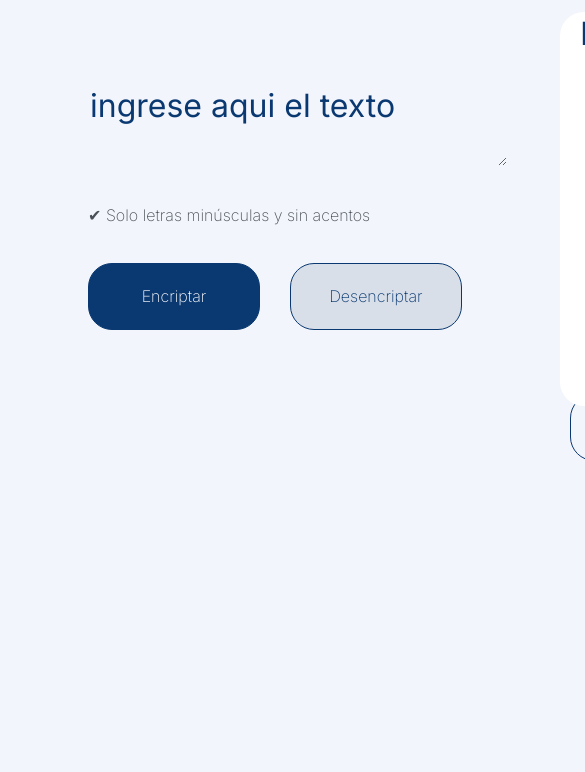
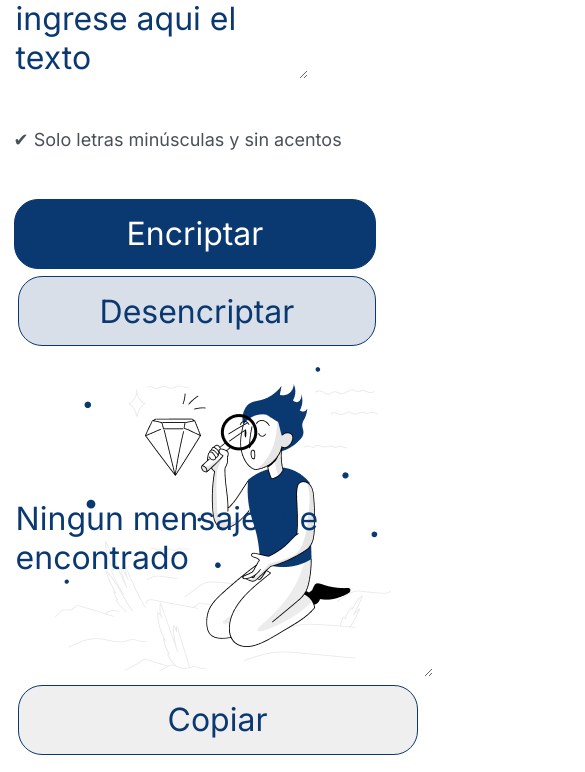
Before and after one commit to JuanAguila/AluraEncriptador, a plain HTML site: page index.html in a window 390 px wide. Shown: the part 72-844 px from the top of the page, 585 px wide, since content can reach past the window. Drawn offline with Linux system fonts and the light colour scheme.

Commit message:
Estilizando elementos en CSS y haciendo responsivo en pequeños dispositivos

```diff
--- a/css/style.css
+++ b/css/style.css
@@ -1,33 +1,38 @@
 *{
-    background-color: #F3F5FC;
-
     font-family: 'Inter';
     font-weight: 400;
     font-size: 32px;
-    /* line-height: 150%; */
+}
 
+main{
+
+    margin: 1.5%;
+    display: flex;
+    flex-wrap: wrap;
+}
+
+.clsEncriptado{
+
+    width: 50%;
+}
+
+.clsDesencriptado{
+
+    width: 50%;
 }
 
 .logoAlura{
-
     width: 100px;
-    height: 48px;
-    left: 40px;
-    top: 40px;
-
+    height: auto;
 }
 
-main{
-    display: flex;
-    margin-bottom: 50px;
-    margin-left: 80px;
-}
+
 
 .textEncriptador{
     border: none;
     color: #0A3871;
-    margin-top: 92px;
     text-transform: lowercase;
+    width: 80%;
 }
 
 ::placeholder{color: #0A3871;}
@@ -43,10 +48,8 @@ main{
     border: none;
     border-radius: 24px;
     color: #0A3871;
-    margin-left: 98px;
-    margin-top: 20px;
-    padding-left: 20px;
-    position: fixed;
+    align-content: center;
+
 }
 .textDesncriptador:focus{
     outline: none;
@@ -54,7 +57,8 @@ main{
 
 .botones{
     display: flex;
-    margin-top: 18px;
+    padding-top: 2%;
+    vertical-align: bottom;
 }
 
 .btnEncriptar{
@@ -63,8 +67,8 @@ main{
     border-radius: 24px;
     color: white;
     cursor: pointer;
-    height: 67px;
-    width: 328px;
+    height: 70px;
+    width: 400px;
 }
 
 .btnDesencriptar{
@@ -73,9 +77,9 @@ main{
     border-radius: 24px;
     color: #0A3871;
     cursor: pointer;
-    height: 67px;
-    width: 328px;
-    margin-left: 30px;
+    height: 70px;
+    width: 400px;
+    margin-left: 1svw;
 }
 
 .btnCopiar{
@@ -84,11 +88,9 @@ main{
     border-radius: 24px;
     color: #0A3871;
     cursor: pointer;
-    height: 67px;
-    width: 336px;
-    margin-left: 108px;
-    margin-top: 402px;
-    position: absolute;
+    height: 70px;
+    width: 400px;
+    margin-left: 1svw;
 
 }
 
@@ -97,14 +99,21 @@ main{
     font-size: 18px;
 }
 
-@media screen and (max-width:480px){
-        .clsEncriptado, .clsDesencriptado, .clsDesencriptado,.btnEncriptar,.btnDesencriptar,.informacion,main,.btnCopiar{
-            width: 100%;
-            font-weight: 200;
-            font-size: 50%;
+@media screen and (max-width:800px){
+    .clsDesencriptado,.clsEncriptado{
+        margin-top: 2%;
+        width: 100%;
 
-        }
-        .main{
-            width: auto;
-        }
     }
+    .botones{
+        margin-left: 0%;
+        margin-top: 5%;
+        display: flex;
+        flex-wrap: wrap;
+    }
+    .btnDesencriptar{
+        margin-top: 2%;
+        margin-bottom: 2%;
+    }
+
+}
--- a/index.html
+++ b/index.html
@@ -22,15 +22,18 @@
                 <h6 class="informacion">✔ Solo letras minúsculas y sin acentos</h6>
             </div>
             <div class="botones">
-                <button class="btnEncriptar" onclick="fnEncriptar()">Encriptar</button>
-                <button class="btnDesencriptar" onclick="fnDesencriptar()">Desencriptar</button>
+                <button class="btnEncriptar" onclick="fnEncriptar()" type="button">Encriptar</button>
+                <button class="btnDesencriptar" onclick="fnDesencriptar()" type="button">Desencriptar</button>
             </div>
 
         </section>
         <section class="clsDesencriptado">
-            <textarea readonly class="textDesncriptador" cols="32" rows="10" placeholder="Ningun mensaje fue encontrado"></textarea>
             <div>
-                <button class="btnCopiar" onclick="copiar()">Copiar</button>
+                <textarea readonly class="textDesncriptador"  rows="8" placeholder="Ningun mensaje fue encontrado"></textarea>
+            </div>
+
+            <div>
+                <button class="btnCopiar" onclick="copiar()" type="button">Copiar</button>
             </div>
         </section>
     </main>
```
